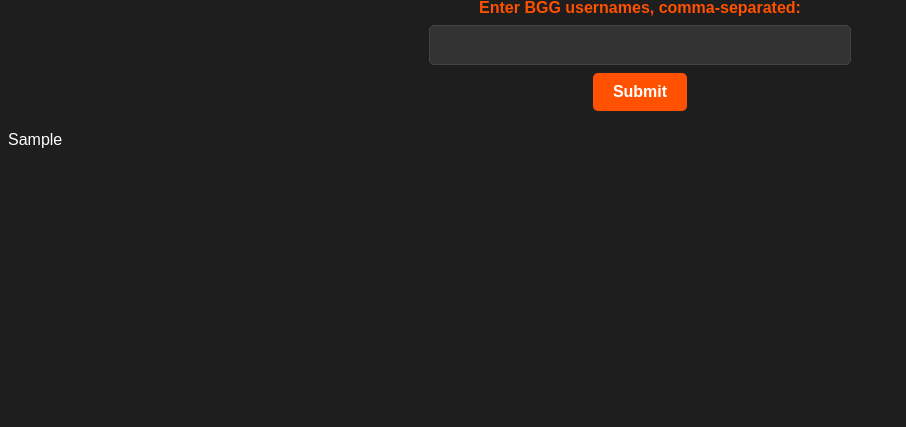
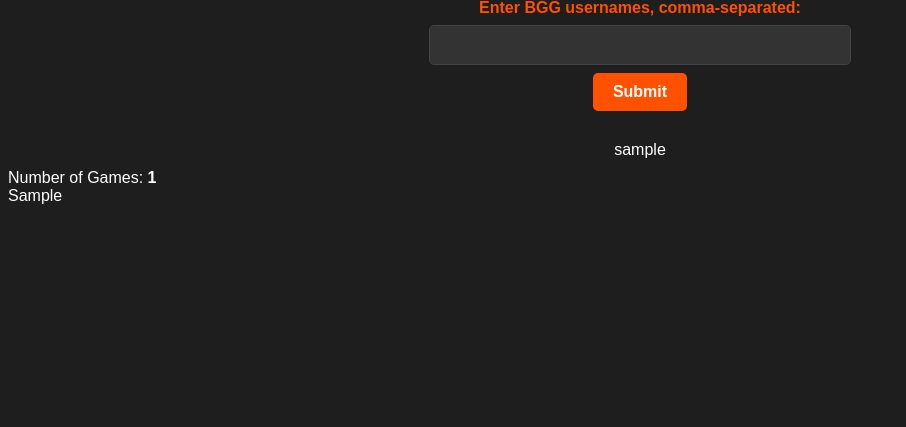
Before and after one commit to DanielHemmis/BggCollections, a Flask app: template templates/index.html in a window 1280 px wide. Shown: the part 151-578 px from the top of the page, without its empty margins (0-906 px from the left). Run offline with Flask 3, Linux system fonts and the light colour scheme; the template is opened without the code that fills it: most values are stand-ins (such as "Sample title", 1, 10 or a date in 2020); some libraries are stand-ins or nearby versions.

Commit message:
Added links to user profiles after searching. Added number of games in combined collection.

```diff
--- a/app.py
+++ b/app.py
@@ -4,11 +4,10 @@ from concurrent.futures import ThreadPoolExecutor, as_completed
 
 app = Flask(__name__)
 
-
 @app.route("/", methods=["GET", "POST"])
 def index():
     combined_collection = {}
-    usernames = []
+    username_string = ""
 
     if request.method == "POST":
         usernames = request.form.get("usernames", "").split(",")
@@ -34,10 +33,19 @@ def index():
         df = format_collection_to_dataframe(combined_collection)
         table_html = df.to_html(index=False, escape=False, table_id="gameTable")
 
+        # Create clickable username links
+        username_string = '<span class="separator">|</span>'.join([
+            f'<a href="https://boardgamegeek.com/user/{username}" target="_blank">{username}</a>'
+            for username in valid_usernames
+        ])
+
+        # Count the number of games in the combined collection
+        game_count = len(combined_collection)
+
     else:
         table_html = ""
 
-    return render_template("index.html", table_html=table_html, usernames=", ".join(usernames))
+    return render_template("index.html", table_html=table_html, username_string=username_string, game_count=game_count)
 
 
 if __name__ == "__main__":
--- a/templates/index.html
+++ b/templates/index.html
@@ -93,6 +93,15 @@
             border-radius: 5px;
             cursor: pointer;
         }
+        .username-links {
+            display: flex;
+            justify-content: center;
+            padding: 10px;
+            font-size: 16px;
+        }
+        .separator {
+            margin: 0 8px;
+        }
         /* Tooltip styling */
         .bgg-logo {
             position: relative;
@@ -128,6 +137,8 @@
             font-size: 18px;
             text-align: center;
             z-index: 1000;
+            background-color: rgba(0, 0, 0, 0.5);
+            padding: 30px;
         }
         .spinner {
             border: 4px solid rgba(255, 255, 255, 0.3);
@@ -190,6 +201,14 @@
             </div>
         </form>
 
+        <div class="username-links">
+            {{ username_string | safe }}
+        </div>
+
+        <div class="game-count">
+            Number of Games: <strong>{{ game_count }}</strong>
+        </div>
+
         {% if table_html %}
             {{ table_html | safe }}
         {% else %}
```
